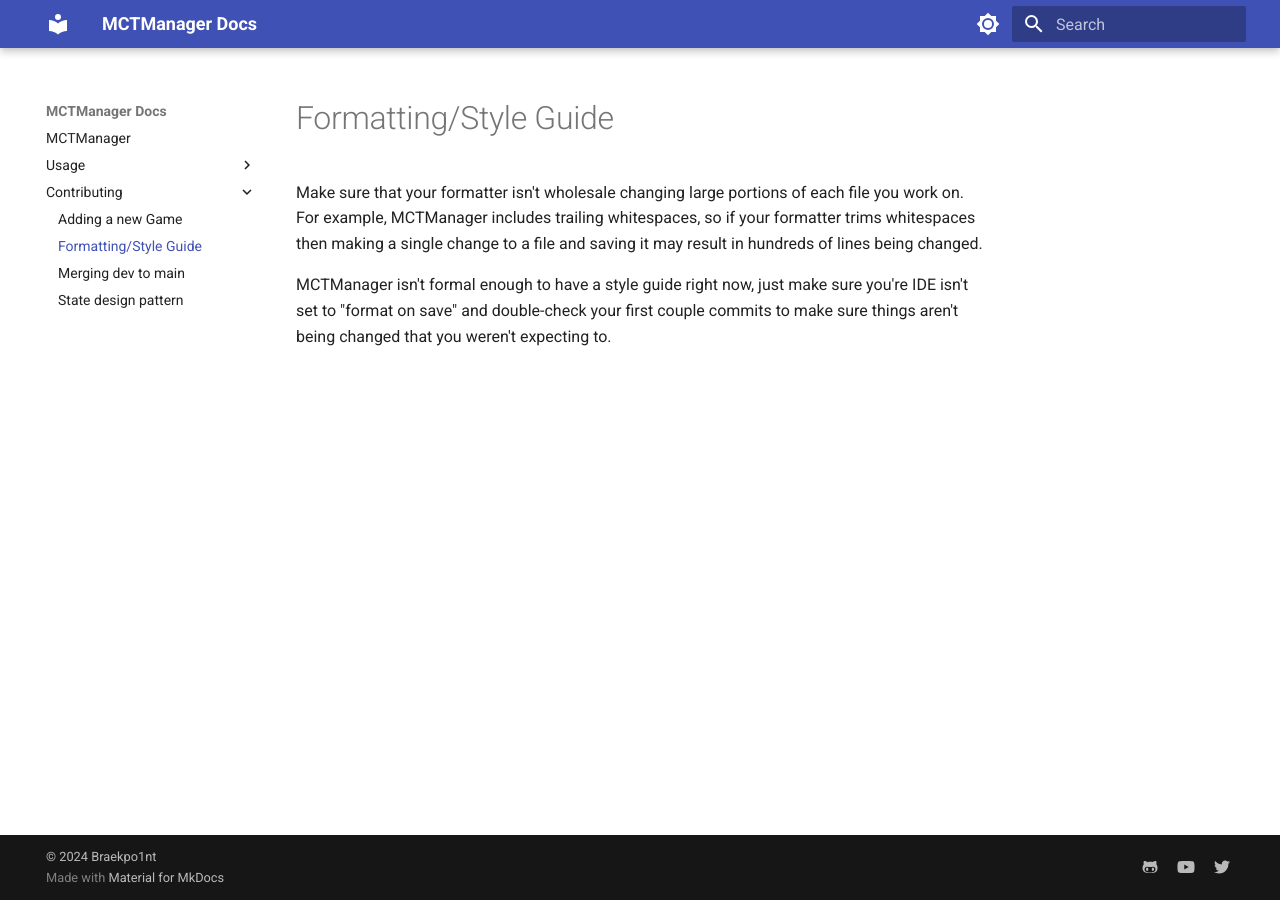
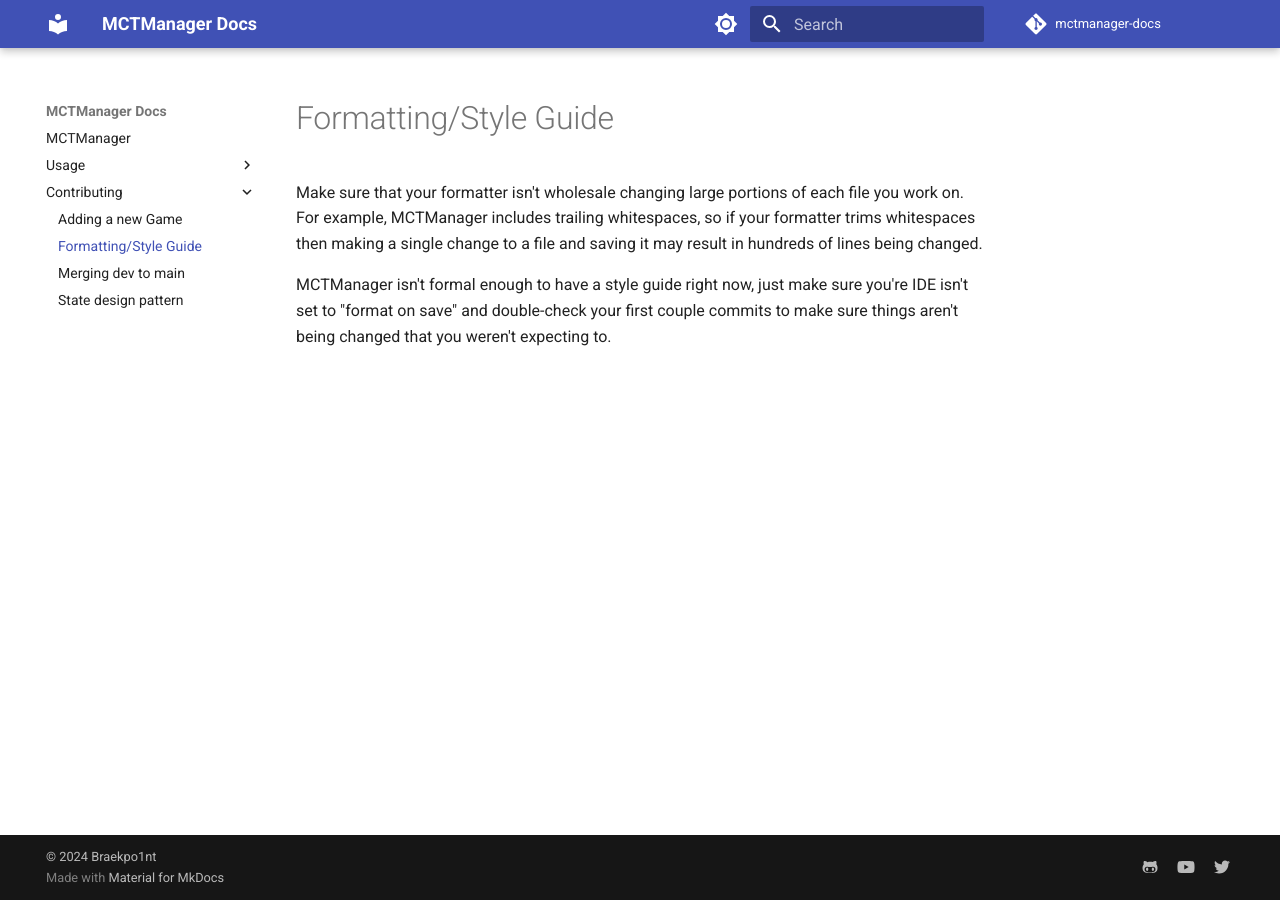
Before and after one commit to Braekpo1nt/mctmanager-docs, an MkDocs documentation site: the page built from docs/contributing/formatting-style-guid.md, in a window 1280 px wide. Built offline with MkDocs 1.6.1 and Material for MkDocs 9.7.7, drawn with Linux system fonts in a browser that asks for light colours; comment, search, counter and statistics services are not loaded.

Commit message:
added repo name

```diff
--- a/mkdocs.yml
+++ b/mkdocs.yml
@@ -1,4 +1,7 @@
 site_name: MCTManager Docs
+repo_url: https://github.com/Braekpo1nt/mctmanager-docs
+repo_name: mctmanager-docs
+
 theme:
   name: material
   features:
```
